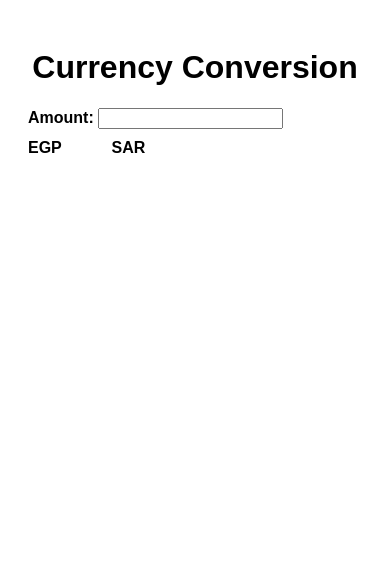
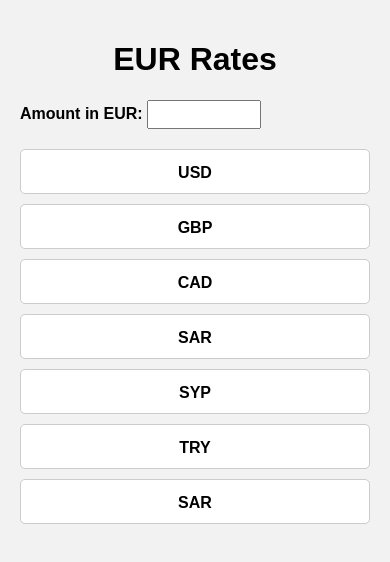
Before and after one commit to Ali-A-Hamdan/api-mediastack, a plain HTML site: page index.html in a window 390 px wide. Drawn offline with Linux system fonts and the light colour scheme.

Commit message:
add more currencies and styling

```diff
--- a/app.js
+++ b/app.js
@@ -1,22 +1,26 @@
-// Replace 'YOUR_API_KEY' with your actual API key
 const apiKey = '6d55646b007d4814b154dd246265b809';
 
 // Function to handle currency conversion
 function convertCurrency(amount) {
     fetch(`https://api.currencyfreaks.com/latest?apikey=${apiKey}`)
-.then(response => response.json())
-.then(currency => {
+        .then((response) => response.json())
+        .then((currency) => {
             const currencies = document.querySelectorAll('.currency');
 
-    currencies.forEach(currencyElement => {
-    const currencyName = currencyElement.querySelector('.currency-name').textContent;
-    const currencyPriceElement = currencyElement.querySelector('.currency-price');
+            currencies.forEach((currencyElement) => {
+                const currencyName =
+                    currencyElement.querySelector('.currency-name').textContent;
+                const currencyPriceElement =
+                    currencyElement.querySelector('.currency-price');
 
-    const convertedPrice = Math.round(amount * currency.rates[currencyName]);
-    currencyPriceElement.textContent = convertedPrice;
+                const convertedPrice = Math.round(
+                    (amount / currency.rates['EUR']) * currency.rates[currencyName]
+                );
+                const formattedPrice = convertedPrice.toLocaleString();
+                currencyPriceElement.textContent = formattedPrice;
             });
         })
-.catch(error => {
+        .catch((error) => {
             console.error('Error:', error);
         });
 }
@@ -25,7 +29,7 @@ fetch(`https://api.currencyfreaks.com/latest?apikey=${apiKey}`)
 const amountInput = document.getElementById('amount');
 
 // Add event listener to handle currency conversion when the amount is changed
-amountInput.addEventListener('input', function() {
+amountInput.addEventListener('input', function () {
     const amount = parseFloat(amountInput.value);
     if (!isNaN(amount)) {
         convertCurrency(amount);
--- a/index.html
+++ b/index.html
@@ -2,24 +2,43 @@
 <html>
   <head>
     <title>Currency Conversion</title>
-  <link rel="stylesheet" type="text/css" href="style.css">
+    <link rel="stylesheet" type="text/css" href="style.css" />
   </head>
   <body>
-  <h1>Currency Conversion</h1>
+    <h1>EUR Rates</h1>
     <div class="input-group">
-    <label for="amount">Amount:</label>
-    <input type="number" id="amount" class="amount">
+      <label for="amount">Amount in EUR:</label>
+      <input type="number" id="amount" class="amount" />
     </div>
     <div class="currencies">
       <div class="currency">
-      <span class="currency-name">EGP</span>
+        <span class="currency-name">USD</span>
+        <span class="currency-price"></span>
+      </div>
+      <div class="currency">
+        <span class="currency-name">GBP</span>
+        <span class="currency-price"></span>
+      </div>
+      <div class="currency">
+        <span class="currency-name">CAD</span>
         <span class="currency-price"></span>
       </div>
       <div class="currency">
         <span class="currency-name">SAR</span>
         <span class="currency-price"></span>
       </div>
-    <!-- Add more currency elements for other currencies -->
+      <div class="currency">
+        <span class="currency-name">SYP</span>
+        <span class="currency-price"></span>
+      </div>
+      <div class="currency">
+        <span class="currency-name">TRY</span>
+        <span class="currency-price"></span>
+      </div>
+      <div class="currency">
+        <span class="currency-name">SAR</span>
+        <span class="currency-price"></span>
+      </div>
     </div>
 
     <script src="app.js"></script>
--- a/style.css
+++ b/style.css
@@ -1,5 +1,7 @@
 body {
 font-family: Arial, sans-serif;
+background-color: #f2f2f2;
+margin: 0;
 padding: 20px;
 }
 
@@ -8,21 +10,30 @@ text-align: center;
 }
 
 .input-group {
-margin-bottom: 10px;
+margin-bottom: 20px;
 }
 
 .input-group label {
 font-weight: bold;
 }
 
+.amount {
+padding: 5px;
+width: 100px;
+}
+
 .currencies {
 display: flex;
-flex-wrap: wrap;
+justify-content: space-between;
 }
 
 .currency {
-flex-basis: 25%;
-margin-bottom: 10px;
+background-color: #fff;
+border: 1px solid #ccc;
+padding: 10px;
+width: 150px;
+text-align: center;
+border-radius: 5px;
 }
 
 .currency-name {
@@ -30,6 +41,18 @@ font-weight: bold;
 }
 
 .currency-price {
-font-weight: bold;
-color: green;
+margin-top: 10px;
+font-size: 20px;
 }
+
+/* Media queries for mobile-friendly styles */
+@media (max-width: 768px) {
+.currencies {
+    flex-wrap: wrap;
+}
+
+.currency {
+    width: 100%;
+    margin-bottom: 10px;
+}
+}
```
Lines whose indentation alone changed are shown as unchanged.
